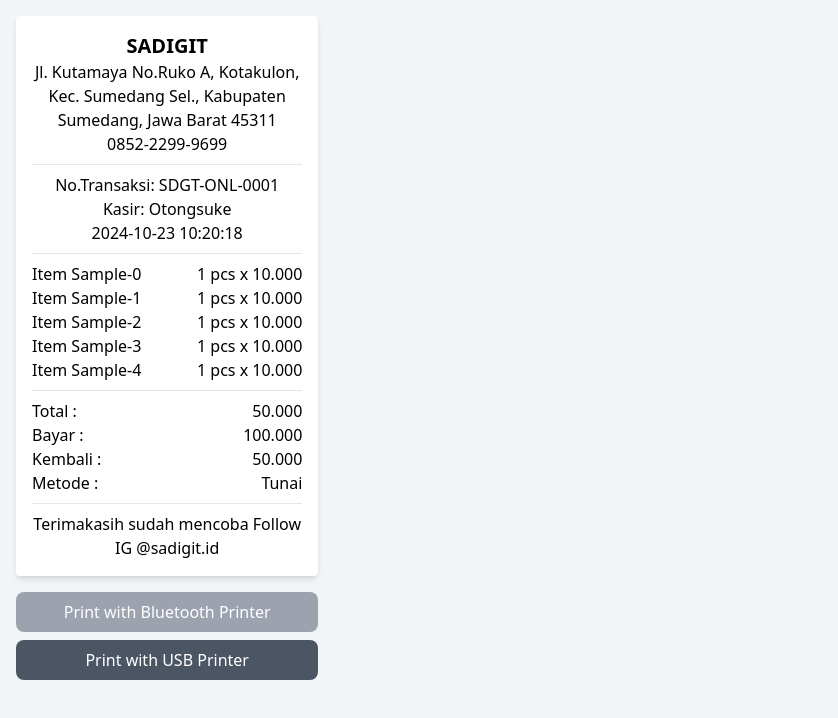
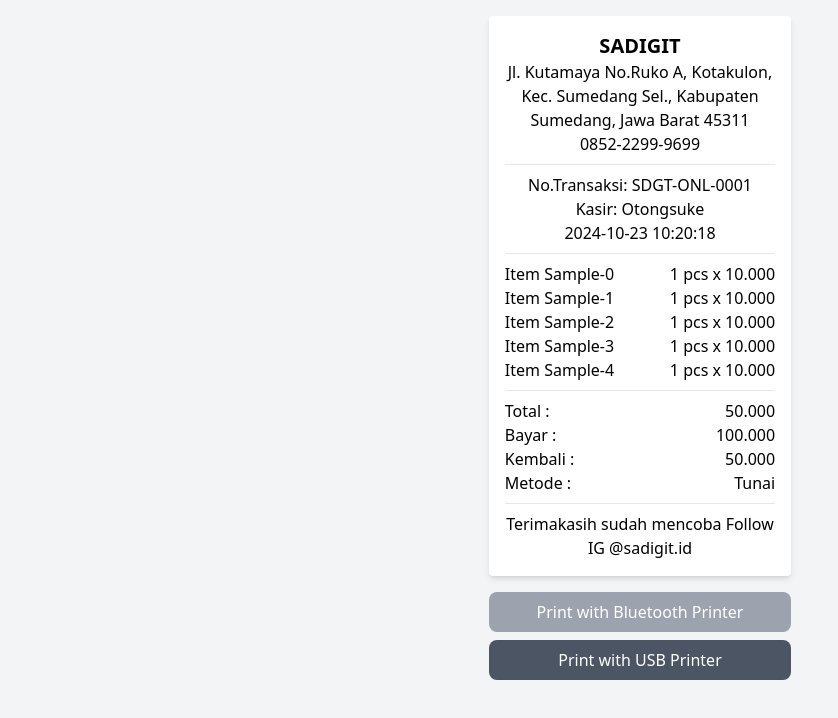
Before and after one commit to defuj/printhub, a website: page index.html in a window 1280 px wide. Shown: the whole page, without its empty margins (0-838 px from the left). Drawn offline with nearby package versions, Linux system fonts and the light colour scheme.

Commit message:
Refactor body class in index.html

```diff
--- a/index.html
+++ b/index.html
@@ -41,7 +41,8 @@
         <title>PrintHub</title>
         <script src="https://cdn.tailwindcss.com"></script>
     </head>
-    <body class="bg-gray-100 p-4">
+    <body
+        class="bg-gray-100 p-4 justify-center items-center w-full flex flex-col">
         <div class="bg-white p-4 rounded shadow-md w-[80mm]">
             <!-- Print Header -->
             <div class="text-center">
```
